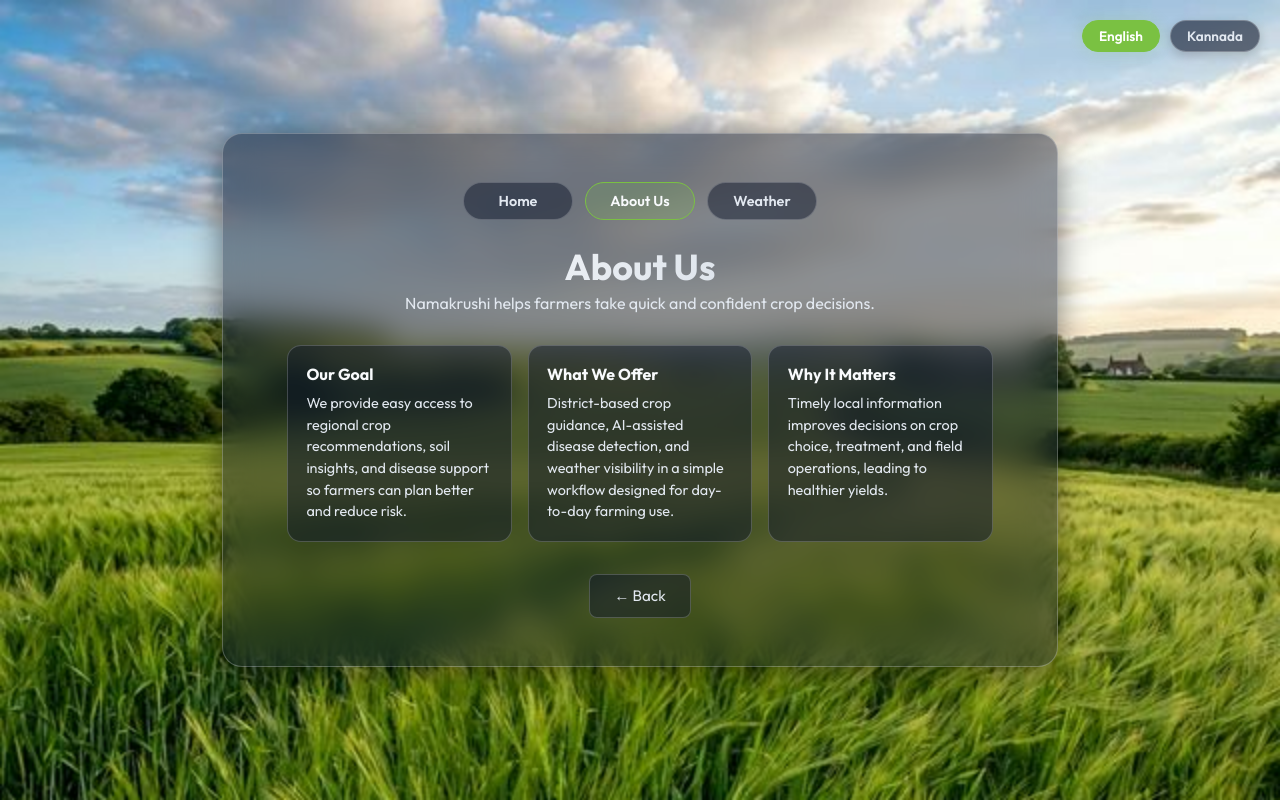
After one commit to Hitesh2006403/NamaKrushi, a Django app: page /about.html in a window 1280 px wide. The commit adds this page. Run offline with Django 5.2, Linux system fonts and the light colour scheme.

Commit message:
Updated files

```diff
--- a/Namakrushi/urls.py
+++ b/Namakrushi/urls.py
@@ -26,6 +26,8 @@ urlpatterns = [
     path('login.html', views.LoginPage, name='login'),
     path('district.html', views.DistrictPage, name='district'),
     path('crops.html', views.CropsPage, name='crops'),
+    path('about.html', views.AboutPage, name='about'),
+    path('weather.html', views.WeatherPage, name='weather'),
     path('disease_detect.html', views.DiseaseDetectPage, name='disease_detect'),
     path('disease_details.html', views.DiseaseDetailsPage, name='disease_details'),
     path('sound.html', views.SoundPage, name='sound'),
--- a/Namakrushi/views.py
+++ b/Namakrushi/views.py
@@ -25,6 +25,14 @@ def CropsPage(request):
     return render(request, 'crops.html', _secret_context())
 
 
+def AboutPage(request):
+    return render(request, 'about.html')
+
+
+def WeatherPage(request):
+    return render(request, 'weather.html', _secret_context())
+
+
 def DiseaseDetectPage(request):
     return render(request, 'disease_detect.html')
 
--- /dev/null
+++ b/static/about.css
@@ -0,0 +1,94 @@
+@import url('index.css');
+
+.container {
+    max-width: 900px;
+}
+
+.top-nav {
+    display: flex;
+    flex-wrap: wrap;
+    justify-content: center;
+    gap: 0.75rem;
+    margin-bottom: 1.5rem;
+}
+
+.top-nav-link {
+    display: inline-flex;
+    align-items: center;
+    justify-content: center;
+    min-width: 110px;
+    padding: 0.55rem 1rem;
+    border-radius: 999px;
+    border: 1px solid var(--input-border);
+    background: var(--input-bg);
+    color: var(--text-muted);
+    font-size: 0.9rem;
+    font-weight: 600;
+    text-decoration: none;
+    transition: all 0.25s ease;
+}
+
+.top-nav-link:hover {
+    border-color: var(--primary);
+    color: var(--text-main);
+    transform: translateY(-1px);
+}
+
+.top-nav-link.active {
+    border-color: var(--primary);
+    background: rgba(122, 193, 66, 0.18);
+    color: var(--text-main);
+}
+
+.about-grid {
+    display: grid;
+    grid-template-columns: repeat(3, minmax(0, 1fr));
+    gap: 1rem;
+}
+
+.about-card {
+    background: var(--input-bg);
+    border: 1px solid var(--input-border);
+    border-radius: 14px;
+    padding: 1.15rem;
+}
+
+.about-card h3 {
+    color: var(--text-main);
+    font-size: 1rem;
+    margin-bottom: 0.55rem;
+}
+
+.about-card p {
+    color: var(--text-muted);
+    font-size: 0.9rem;
+    line-height: 1.5;
+}
+
+.page-actions {
+    text-align: center;
+}
+
+.back-btn {
+    display: inline-block;
+    margin-top: 2rem;
+    color: var(--text-muted);
+    text-decoration: none;
+    font-size: 0.95rem;
+    transition: color 0.3s ease;
+    background: var(--input-bg);
+    padding: 0.7rem 1.5rem;
+    border-radius: 8px;
+    border: 1px solid var(--input-border);
+}
+
+.back-btn:hover {
+    color: var(--text-main);
+    border-color: var(--primary);
+}
+
+@media (max-width: 900px) {
+    .about-grid {
+        grid-template-columns: 1fr;
+    }
+}
--- /dev/null
+++ b/template/about.html
@@ -0,0 +1,82 @@
+<!DOCTYPE html>
+<html lang="en">
+<head>
+    <meta charset="UTF-8">
+    <meta name="viewport" content="width=device-width, initial-scale=1.0">
+    <title>About Us - Namakrushi</title>
+    <link rel="stylesheet" href="static/about.css">
+    <link href="https://fonts.googleapis.com/css2?family=Outfit:wght@300;400;500;600;700&display=swap" rel="stylesheet">
+</head>
+<body>
+    <div class="lang-switcher">
+        <button class="lang-btn" onclick="setLanguage('en')">English</button>
+        <button class="lang-btn" onclick="setLanguage('kn')">Kannada</button>
+    </div>
+
+    <div class="container">
+        <div class="form-wrapper glass select-glass">
+            <div class="top-nav" aria-label="Primary navigation">
+                <a href="district.html" class="top-nav-link">Home</a>
+                <a href="about.html" class="top-nav-link active">About Us</a>
+                <a id="weather-link" href="weather.html" class="top-nav-link">Weather</a>
+            </div>
+
+            <div class="form-header">
+                <h2>About Us</h2>
+                <p>Namakrushi helps farmers take quick and confident crop decisions.</p>
+            </div>
+
+            <div class="about-grid">
+                <div class="about-card">
+                    <h3>Our Goal</h3>
+                    <p>
+                        We provide easy access to regional crop recommendations, soil insights,
+                        and disease support so farmers can plan better and reduce risk.
+                    </p>
+                </div>
+                <div class="about-card">
+                    <h3>What We Offer</h3>
+                    <p>
+                        District-based crop guidance, AI-assisted disease detection, and weather
+                        visibility in a simple workflow designed for day-to-day farming use.
+                    </p>
+                </div>
+                <div class="about-card">
+                    <h3>Why It Matters</h3>
+                    <p>
+                        Timely local information improves decisions on crop choice, treatment,
+                        and field operations, leading to healthier yields.
+                    </p>
+                </div>
+            </div>
+
+            <div class="page-actions">
+                <a id="back-crops-link" href="district.html" class="back-btn">&larr; Back</a>
+            </div>
+        </div>
+    </div>
+
+    <script src="static/translations.js"></script>
+    <script src="static/main.js"></script>
+    <script>
+        const params = new URLSearchParams(window.location.search);
+        const districtKey = params.get('district');
+        const city = params.get('city');
+
+        if (districtKey) {
+            const backLink = document.getElementById('back-crops-link');
+            if (backLink) {
+                backLink.href = `crops.html?district=${encodeURIComponent(districtKey)}`;
+                backLink.textContent = '<- Back to Crops';
+            }
+        }
+
+        if (districtKey && city) {
+            const weatherLink = document.getElementById('weather-link');
+            if (weatherLink) {
+                weatherLink.href = `weather.html?district=${encodeURIComponent(districtKey)}&city=${encodeURIComponent(city)}`;
+            }
+        }
+    </script>
+</body>
+</html>
```
Also changed, not shown: static/crops.css (+43 -0 lines), static/weather.css (added, +103 -0 lines), template/crops.html (+18 -37 lines), template/weather.html (added, +109 -0 lines).
